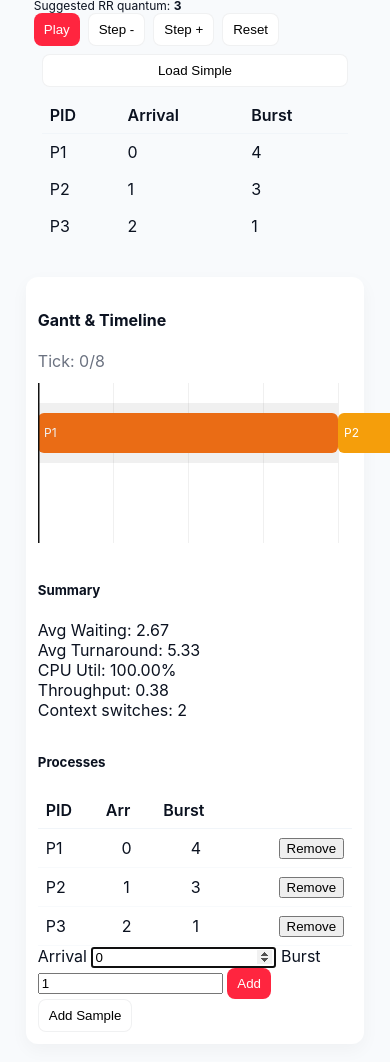
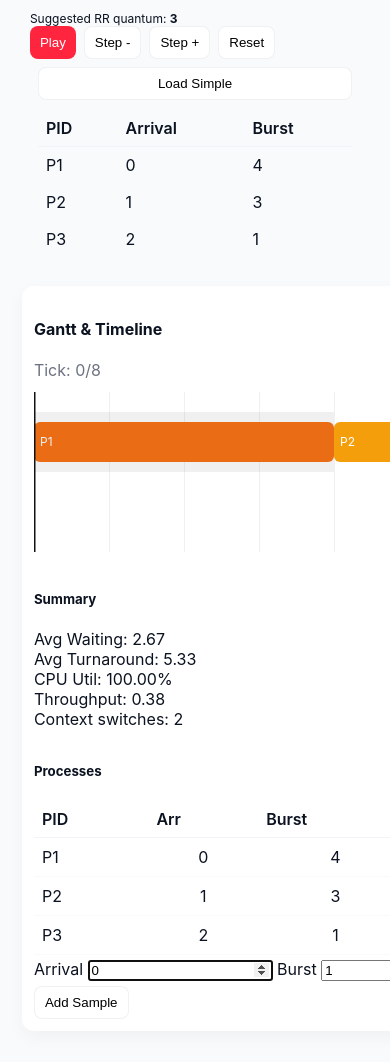
Before and after one commit to venkatesh19-prog/CPU-Scheduler-Simulator, a Flask app: page / in a window 390 px wide; the page is wider, and only the part inside the window is pictured. After the commit the page ends 1010 px from the top of that part, so only its background shows below. Run offline with Flask 3, Linux system fonts and the light colour scheme.

Commit message:
Layout: make page responsive and expand Gantt to full width

```diff
--- a/cpu-scheduler-simulator/static/css/style.css
+++ b/cpu-scheduler-simulator/static/css/style.css
@@ -96,3 +96,52 @@ body{font-family:Inter,ui-sans-serif,system-ui,-apple-system,"Segoe UI",Roboto,"
   .sidebar{width:100%}
   .grid-2{grid-template-columns:1fr}
 }
+/* --- Responsive full-width centered layout & Gantt stretch --- */
+.page {
+  /* allow wide layout but stay centered; adjust max-width as you like */
+  width: min(1400px, 98%);
+  margin: 18px auto;
+  padding: 18px;
+  box-sizing: border-box;
+}
+
+/* sidebar fixed width, content grows to fill remaining space */
+.main {
+  display: flex;
+  gap: 16px;
+  align-items: flex-start;
+}
+.sidebar {
+  flex: 0 0 300px;     /* keep a stable sidebar width on large screens */
+  max-width: 320px;
+}
+.content {
+  flex: 1 1 auto;      /* take remaining space */
+  min-width: 0;        /* allow children to shrink properly */
+}
+
+/* Make the card fill its container and Gantt use full width */
+.card { width: 100%; box-sizing: border-box; }
+
+/* Gantt container and canvas responsive */
+#ganttWrap { width: 100%; }
+#ganttSvgContainer { width: 100%; }
+canvas#gantt {
+  width: 100% !important;      /* use full available width */
+  height: 220px !important;    /* taller for visibility — change if you want */
+  display: block;
+  border-radius: 8px;
+  background: #fff;
+}
+
+/* For very wide screens make the UI not float left visually */
+@media (min-width: 1200px) {
+  .page { width: min(1400px, 92%); }
+}
+
+/* For narrow screens: stack layout (keeps readability) */
+@media (max-width: 900px) {
+  .main { flex-direction: column; gap: 12px; }
+  .sidebar { width: 100%; max-width: none; }
+  canvas#gantt { height: 180px !important; }
+}
```
